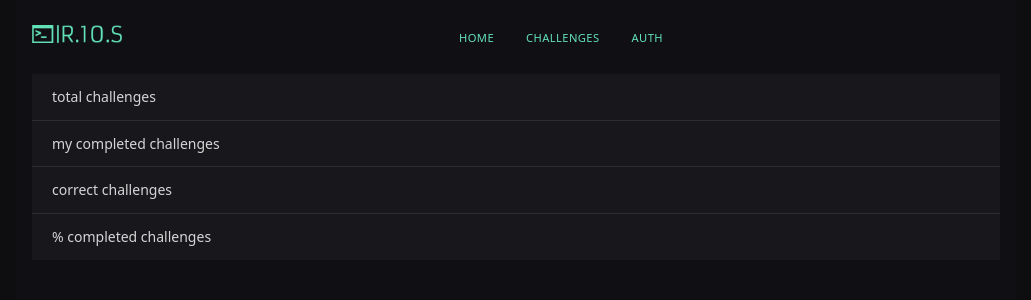
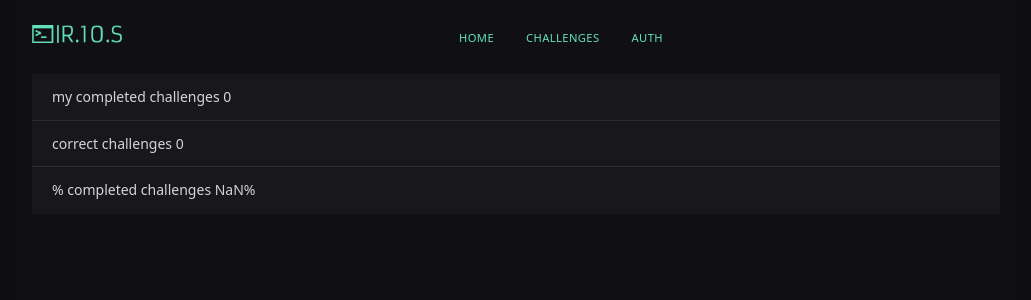
Before and after one commit to eduardo239/r10s-backend, a Vue app: page /profile/1 in a window 1280 px wide. Shown: the top 300 px of the page, without its empty margins (124-1155 px from the left). Built offline with nearby package versions, Linux system fonts and the light colour scheme; no server answers.

Commit message:
adicionado estatisticas do usuario

```diff
--- a/src/stores/course.js
+++ b/src/stores/course.js
@@ -27,7 +27,7 @@ export const useCourseStore = defineStore('course', {
     courseById(state) {
       return state.course;
     },
-    totalChallenges(state) {
+    getTotalChallenges(state) {
       return state.courses.length;
     },
     getChallenge(state) {
--- a/src/stores/user.js
+++ b/src/stores/user.js
@@ -18,7 +18,7 @@ export const useUserStore = defineStore('user', {
     users: [],
     loggedIn: false,
     error: '',
-    userTotalChallenges: 0,
+    userCompletedChallenges: [],
     alreadyFinished: false,
   }),
   getters: {
@@ -30,6 +30,22 @@ export const useUserStore = defineStore('user', {
     },
     isUserLoggedIn(state) {
       return state.loggedIn;
+    },
+    getTotalCompletedChallenges(state) {
+      return state.userCompletedChallenges.length || 0;
+    },
+    getTotalCorrectChallenges(state) {
+      const total = state.userCompletedChallenges.filter(
+        (v) => v.correct === 'true'
+      );
+      return total.length;
+    },
+    getPercentCorrectChallenges() {
+      const result = Math.floor(
+        (this.getTotalCorrectChallenges / this.getTotalCompletedChallenges) *
+          100
+      );
+      return result + '%';
     },
   },
   actions: {
@@ -209,7 +225,7 @@ export const useUserStore = defineStore('user', {
           `${MONGODB_URI}${ENDPOINT_UC}/uid/${uid}`
         );
         if (response.status === 200) {
-          this.userTotalChallenges = response.data.length;
+          this.userCompletedChallenges = response.data;
         }
       } catch (error) {
         this.error = error;
--- a/src/views/User/UserProfile.vue
+++ b/src/views/User/UserProfile.vue
@@ -46,7 +46,7 @@ import {
   NLayoutContent,
   NSpace,
 } from 'naive-ui';
-import { mapActions, mapState } from 'pinia';
+import { mapActions } from 'pinia';
 
 export default defineComponent({
   components: {
@@ -66,9 +66,7 @@ export default defineComponent({
   methods: {
     ...mapActions(useUserStore, ['getChallengesByUID', 'logOutFirebase']),
   },
-  computed: {
-    ...mapState(useCourseStore, ['totalChallenges']),
-  },
+  computed: {},
   mounted() {
     this.course.getChallengesMDB();
   },
--- a/src/views/User/UserStats.vue
+++ b/src/views/User/UserStats.vue
@@ -1,20 +1,42 @@
 <template>
   <n-space vertical>
     <n-list hoverable clickable>
-      <n-list-item> total challenges</n-list-item>
-      <n-list-item> my completed challenges</n-list-item>
-      <n-list-item> correct challenges</n-list-item>
-      <n-list-item> % completed challenges</n-list-item>
+      <!-- <n-list-item> total challenges {{ getTotalChallenges }}</n-list-item> -->
+      <n-list-item>
+        my completed challenges {{ getTotalCompletedChallenges }}</n-list-item
+      >
+      <n-list-item>
+        correct challenges {{ getTotalCorrectChallenges }}</n-list-item
+      >
+      <n-list-item>
+        % completed challenges {{ getPercentCorrectChallenges }}</n-list-item
+      >
     </n-list>
   </n-space>
 </template>
 
 <script>
+import { NSpace, NList, NListItem } from 'naive-ui';
+import { useUserStore } from '@/stores/user';
 import { defineComponent } from 'vue';
-import { NSpace, NList, NListItem } from 'naive-ui';
+import { mapState } from 'pinia';
+// import { useCourseStore } from '@/stores/course';
 
 export default defineComponent({
   components: { NSpace, NList, NListItem },
+  setup() {
+    const user = useUserStore();
+    return { user };
+  },
+
+  computed: {
+    // ...mapState(useCourseStore, ['getTotalChallenges']),
+    ...mapState(useUserStore, [
+      'getTotalCompletedChallenges',
+      'getTotalCorrectChallenges',
+      'getPercentCorrectChallenges',
+    ]),
+  },
 });
 </script>
 <style></style>
```
